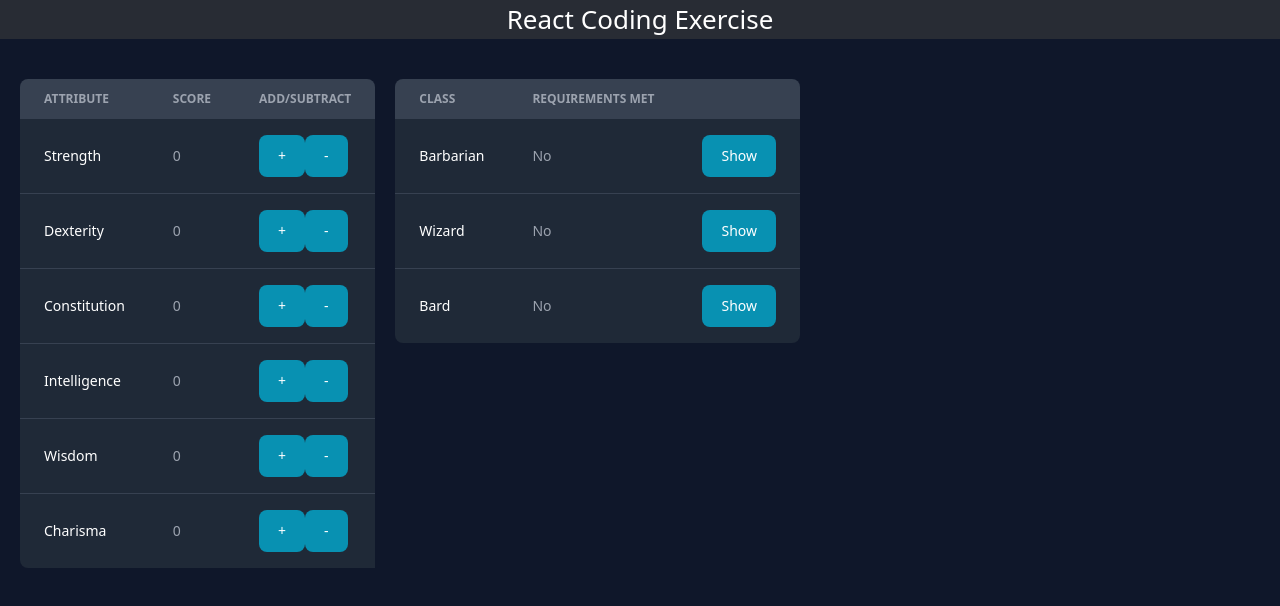
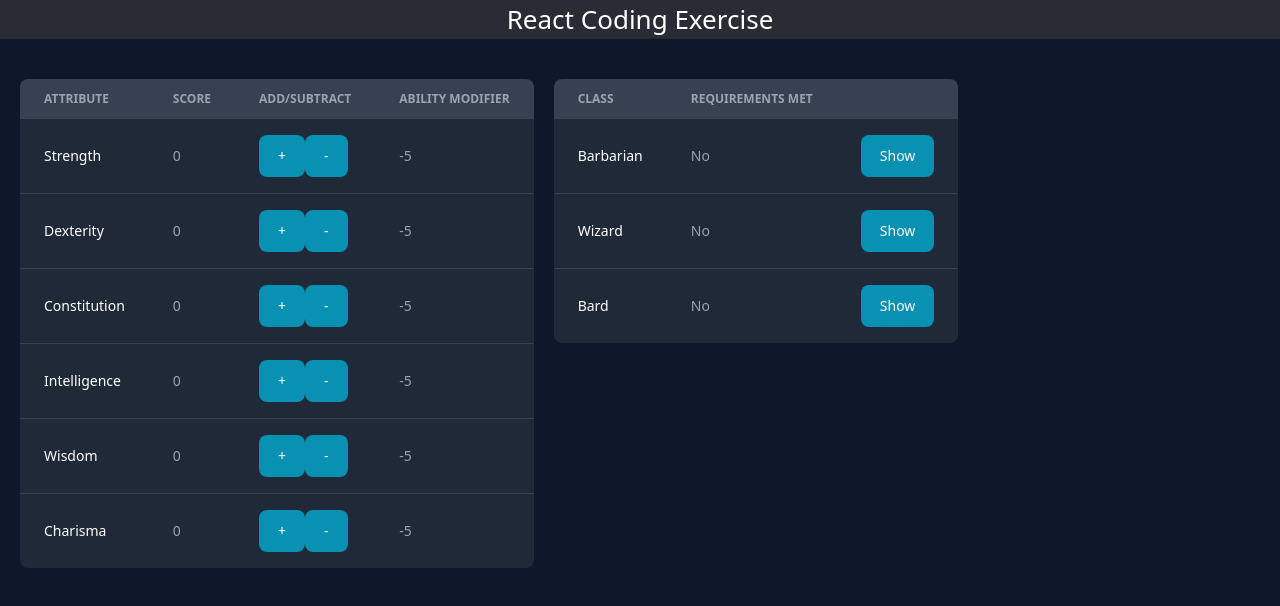
Before and after one commit to semharghide/recruiting-webapp-character, a React (Create React App) app: page / in a window 1280 px wide. Shown: the top 606 px of the page. Built offline with nearby package versions, Linux system fonts and the light colour scheme.

Commit message:
get and display ability modifier

```diff
--- a/src/App.js
+++ b/src/App.js
@@ -14,6 +14,11 @@ function App() {
     Wisdom: 0,
     Charisma: 0,
   });
+
+  const getAttributeModifier = (attribute) => {
+    return Math.floor((attributeScores[attribute] - 10) / 2);
+  };
+
   return (
     <div className="App bg-slate-900">
       <header className="App-header">
@@ -23,6 +28,7 @@ function App() {
         <AttributeScores
           attributeScores={attributeScores}
           setAttributeScores={setAttributeScores}
+          getAttributeModifier={getAttributeModifier}
         />
         <Classes attributeScores={attributeScores} />
       </div>
@@ -33,6 +39,7 @@ function App() {
 const AttributeScores = ({
   attributeScores,
   setAttributeScores,
+  getAttributeModifier,
 }) => {
 
   const spendPoints = (attribute, points) => {
@@ -49,6 +56,8 @@ const AttributeScores = ({
           <Table.HeadCell>Attribute</Table.HeadCell>
           <Table.HeadCell>Score</Table.HeadCell>
           <Table.HeadCell>Add/Subtract</Table.HeadCell>
+          <Table.HeadCell>Ability Modifier</Table.HeadCell>
+
         </Table.Head>
 
         <Table.Body className="divide-y">
@@ -66,6 +75,8 @@ const AttributeScores = ({
                   <Button onClick={() => spendPoints(attribute, 1)}>+</Button>
                   <Button onClick={() => spendPoints(attribute, -1)}>-</Button>
                 </Table.Cell>
+                <Table.Cell>{getAttributeModifier(attribute)}</Table.Cell>
+
               </Table.Row>
             );
           })}
```
